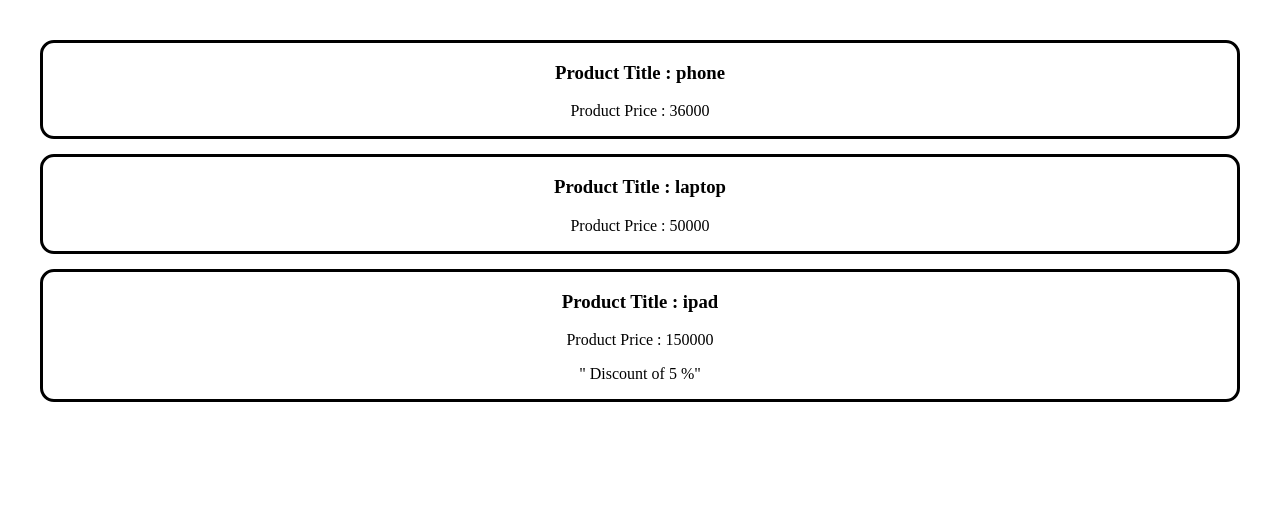
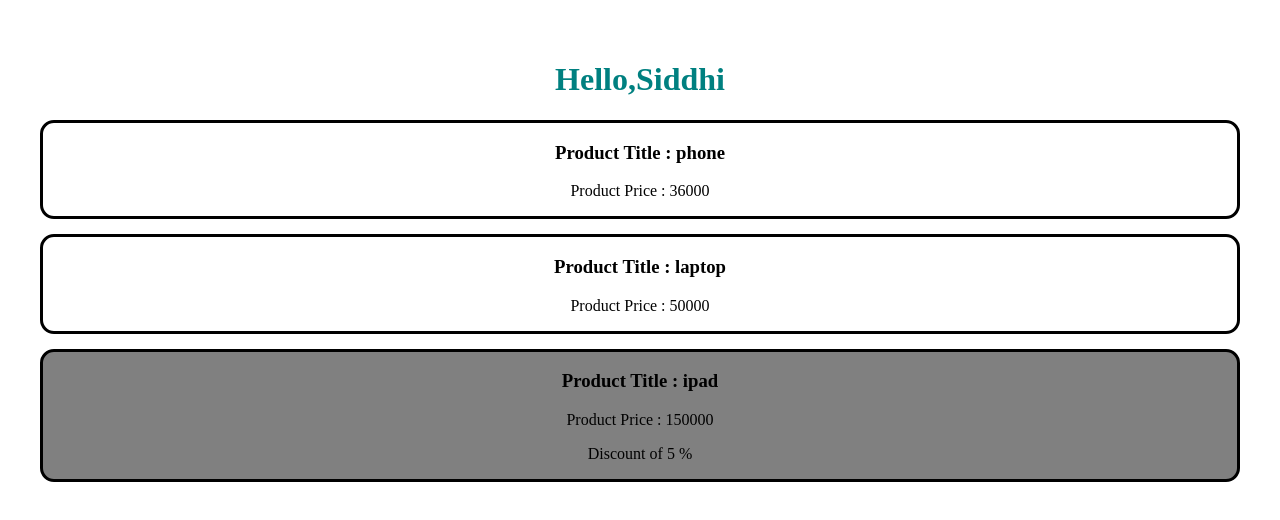
Before and after one commit to siddhi1012/React, a React (Vite) app in the folder basic-react-app/: page / in a window 1280 px wide. Shown: the top 520 px of the page. Built offline with nearby package versions, Linux system fonts and the light colour scheme.

Commit message:
via upload

```diff
--- /dev/null
+++ b/basic-react-app/src/Activity.jsx
@@ -0,0 +1,7 @@
+
+export default function Activity({userName, textColor}) {
+    //let styles = { color : textColor};
+    return (
+        <h1 style={{ color: textColor }}>Hello,{userName}</h1>
+    )
+}
--- a/basic-react-app/src/App.jsx
+++ b/basic-react-app/src/App.jsx
@@ -1,12 +1,19 @@
 import "./App.css";
 import Title from "./Title.jsx";
 import ProductTab from "./productTab.jsx";
-
+import Activity from "./Activity.jsx";
 // function Title() {
 //   return <h1>I am the  title</h1>
 // }
 function App() {
-  return <ProductTab />
+  return(
+    <>
+      <Activity userName ="Siddhi" textColor="teal"/>
+      <ProductTab />
+    </>
+
+
+  );
 }
 
 
--- a/basic-react-app/src/Product.jsx
+++ b/basic-react-app/src/Product.jsx
@@ -1,13 +1,14 @@
 import "./Product.css";
 
 function Product({ title, price, features = [] }) {
-
+    let isDiscount = price > 80000;
+    const styles = { backgroundColor: isDiscount ? "grey" : null };
     return (
-        <div className="Product">
+        <div className="Product" style={styles}>
             <h3>Product Title : {title}</h3>
             <p>Product Price : {price}</p>
             {/* <p>{features.map((feature) => <li>{feature}</li>)}</p> */}
-            {price > 80000 ? <p>" Discount of 5 %"</p> : null}
+            {isDiscount && <p>Discount of 5 %</p>}
         </div>
     );
 }
--- a/basic-react-app/src/productTab.jsx
+++ b/basic-react-app/src/productTab.jsx
@@ -1,5 +1,5 @@
 import Product from "./Product.jsx";
-
+import  Activity  from "./Activity.jsx";
 function ProductTab() {
     let options = ["fast","durable"];
   return (
```
